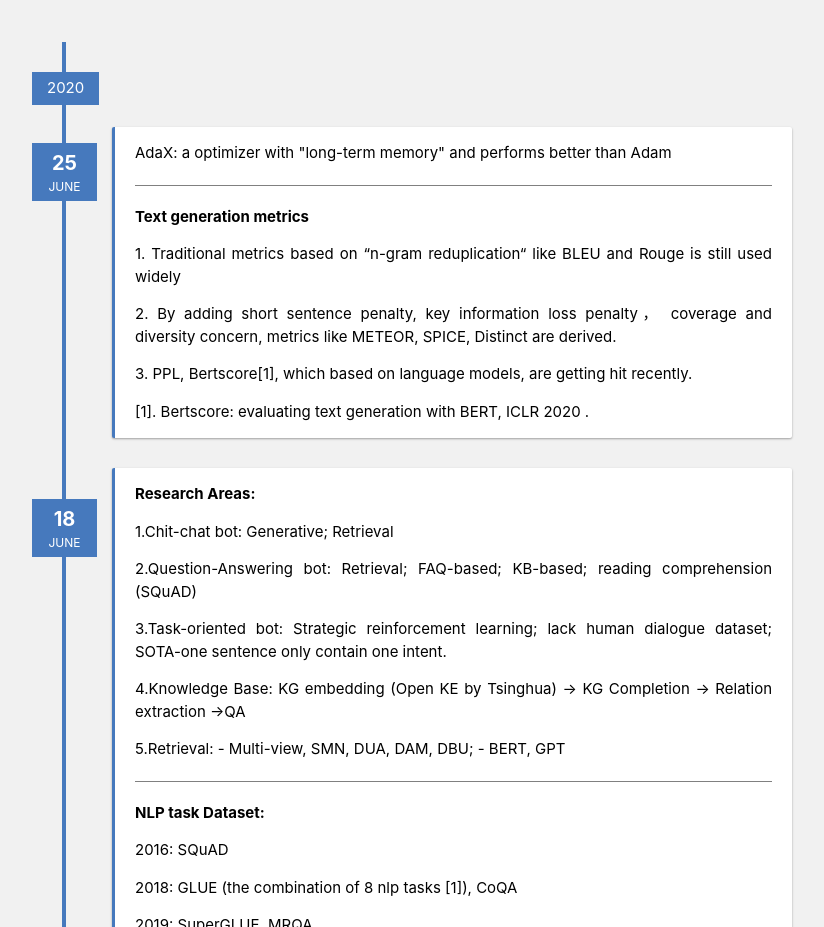
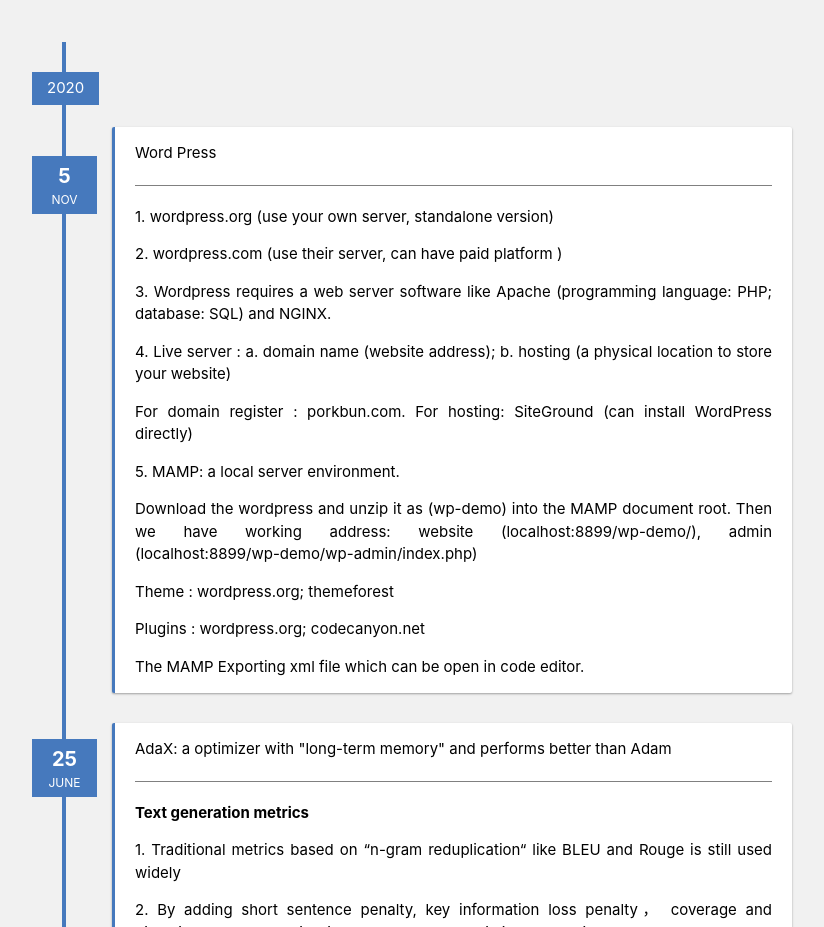
Before and after one commit to JiaxiHe/jiaxihe.github.io, a plain HTML site: page index.html in a window 1280 px wide. Shown: the part 1520-2447 px from the top of the page, without its empty margins (228-1052 px from the left). Drawn offline with nearby package versions, Linux system fonts and the light colour scheme; some icons are missing.

Commit message:
wordpress MAMP for beginner

```diff
--- a/index.html
+++ b/index.html
@@ -305,6 +305,33 @@ h2 {
           <div class="timeline__group">
             <span class="timeline__year">2020</span>
 
+            <!--2020 Nov 5  -->
+            <div class="timeline__box">
+              <div class="timeline__date">
+                <span class="timeline__day">5</span>
+                <span class="timeline__month">Nov</span>
+              </div>
+              <div class="timeline__post">
+                <div class="timeline__content">
+                  <p>Word Press</p>
+                </div>
+                <hr style="height:1px;border-width:0;color:gray;background-color:gray">
+                <div class="timeline__content">
+                  <p></p>
+                  <p>1. wordpress.org (use your own server, standalone version) </p>
+                  <p>2. wordpress.com (use their server, can have paid platform )</p>
+                  <p>3. Wordpress requires a web server software like Apache (programming language: PHP; database: SQL) and NGINX.</p>
+                  <p>4. Live server : a. domain name (website address); b. hosting (a physical location to store your website)</p>
+                  <p> For domain register : porkbun.com. For hosting: SiteGround (can install WordPress directly)</p>
+                  <p>5. MAMP: a local server environment.</p>
+                  <p> Download the wordpress and unzip it as (wp-demo) into the MAMP document root. Then we have working address: website (localhost:8899/wp-demo/), admin (localhost:8899/wp-demo/wp-admin/index.php)</p>
+                  <p> Theme : wordpress.org; themeforest</p>
+                  <p> Plugins : wordpress.org; codecanyon.net</p>
+                  <p> The MAMP Exporting xml file which can be open in code editor.</p>
+                </div>
+              </div>
+            </div>
+
             <!--2020 June 25  -->
             <div class="timeline__box">
               <div class="timeline__date">
```
